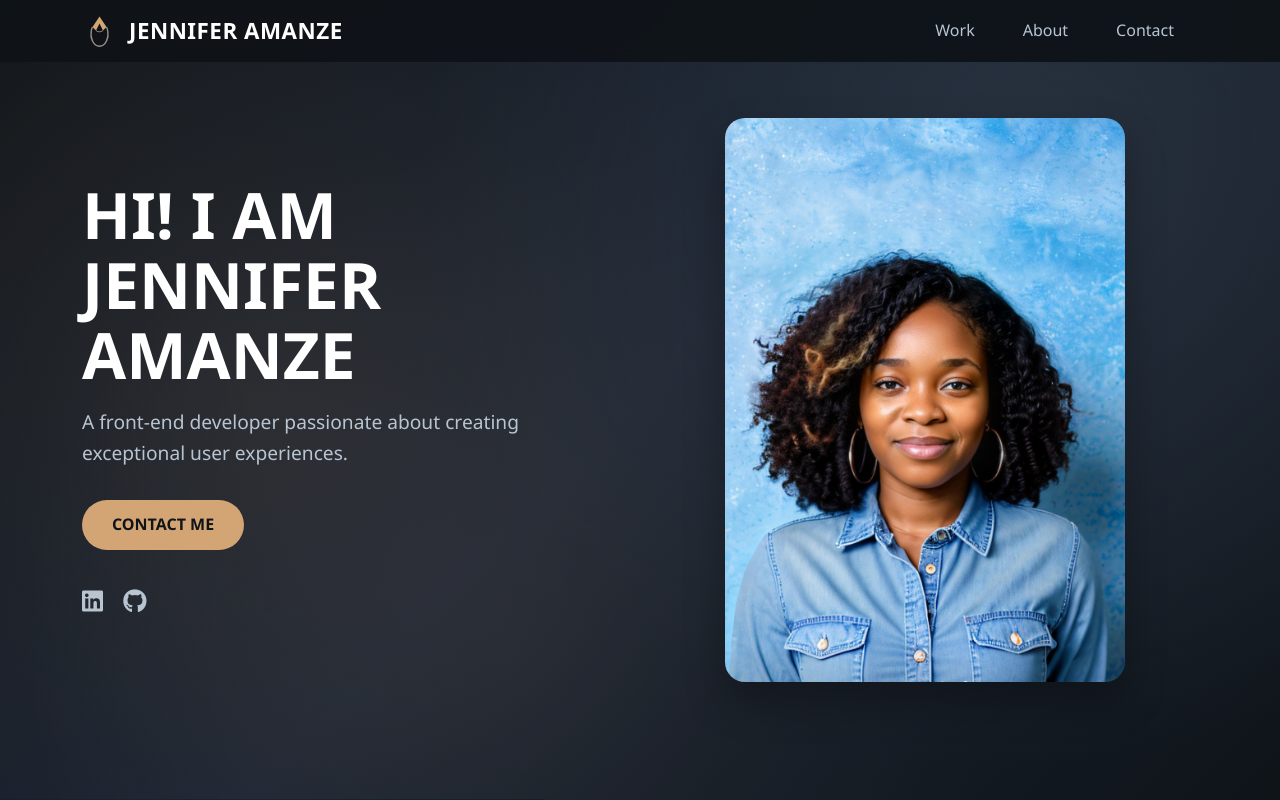
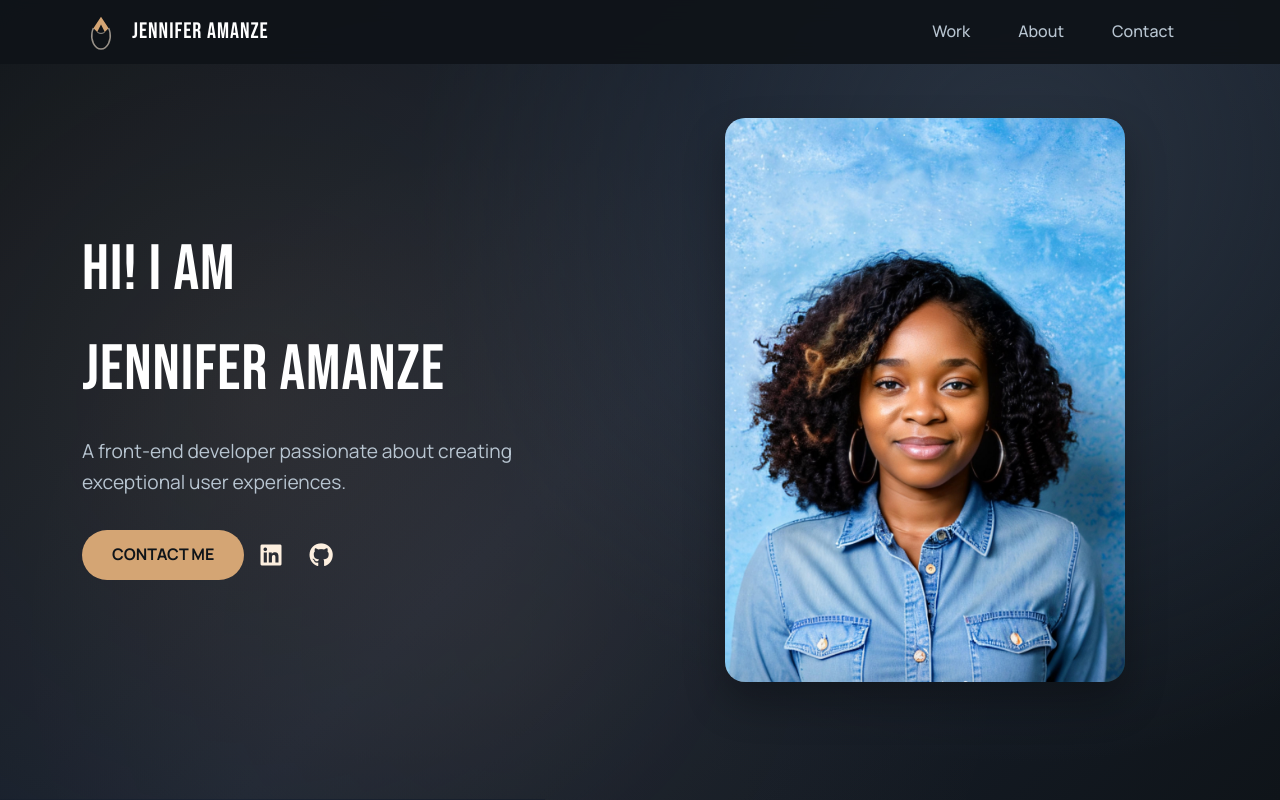
Before and after one commit to jenniferamanze/Personal-Portfolio-Project, a plain HTML site: page index.html in a window 1280 px wide. Shown: the top 800 px of the page. Drawn offline with nearby package versions, Linux system fonts and the light colour scheme.

Commit message:
Initial Commit
The commit

```diff
--- a/Styles/style.css
+++ b/Styles/style.css
@@ -15,7 +15,7 @@
 }
 
 body {
-    font-family: 'Segoe UI', Tahoma, Geneva, Verdana, sans-serif;
+    font-family: 'Manrope', 'Segoe UI', Tahoma, Geneva, Verdana, sans-serif;
     background: var(--dark-bg);
     color: var(--text-light);
     line-height: 1.6;
@@ -67,8 +67,8 @@ body {
 }
 
 .brand-logo {
-    width: 35px;
-    height: 35px;
+    width: 38px;
+    height: 38px;
     transition: transform 0.3s ease;
 }
 
@@ -76,6 +76,7 @@ body {
     font-weight: 700;
     font-size: 1.4rem;
     letter-spacing: 0.5px;
+    line-height: 1.2 !important;
 }
 
 .navbar-brand:hover .brand-logo {
@@ -134,11 +135,11 @@ body {
 }
 
 .social-links {
-    margin-top: 2rem;
+    margin-top: 0rem;
 }
 
 .social-links a {
-    color: var(--text-muted);
+    color: var(--text-light);
     font-size: 1.5rem;
     margin-right: 1rem;
     transition: color 0.3s ease;
@@ -146,6 +147,28 @@ body {
 
 .social-links a:hover {
     color: var(--primary-color);
+}
+
+.hero-content .social-links {
+    display: flex;
+    align-items: center;
+    gap: 12px; /* Adjust for more/less space between icons */
+    margin-bottom: 0;
+}
+
+.hero-content .social-links a {
+    font-size: 1.5rem; /* Make icons a bit larger */
+    color: #fdefdf;
+    transition: color 0.2s;
+}
+
+.hero-content .social-links a:hover {
+    color: var(--primary-color); /* Or any accent color */
+}
+
+.hero-content .btn-primary-custom {
+    display: flex;
+    align-items: center;
 }
 
 .hero-image {
@@ -169,6 +192,26 @@ body {
     font-weight: 700;
     margin-bottom: 3rem;
     text-align: left;
+}
+
+/* Apply Bebas Neue to specific headings and navbar brand */
+.navbar .brand-text,
+.hero-content h1,
+.section-title,
+#about .section-title,
+#contact .section-title {
+    font-family: 'Bebas Neue', Arial, sans-serif;
+    font-weight: 400;
+    line-height: 100px;
+    letter-spacing: 1px;
+}
+
+/* Optional: Adjust for better appearance on smaller screens */
+@media (max-width: 768px) {
+    .hero-content h1,
+    .section-title {
+        line-height: 1.1;
+    }
 }
 
 /* Project Cards */
@@ -213,7 +256,7 @@ body {
 }
 
 .project-description {
-    color: var(--text-muted);
+    color: var(--text-light);
     margin-bottom: 1.5rem;
 }
 
@@ -289,7 +332,7 @@ body {
     background: var(--dark-bg);
     padding: 2rem 0;
     text-align: center;
-    color: var(--text-muted);
+
 }
 
 /* Logo Styling */
--- a/index.html
+++ b/index.html
@@ -6,7 +6,9 @@
     <title>Jennifer Amanze - Frontend Developer</title>
     <link href="https://cdn.jsdelivr.net/npm/bootstrap@5.3.7/dist/css/bootstrap.min.css" rel="stylesheet" integrity="sha384-LN+7fdVzj6u52u30Kp6M/trliBMCMKTyK833zpbD+pXdCLuTusPj697FH4R/5mcr" crossorigin="anonymous">
     <link href="https://cdnjs.cloudflare.com/ajax/libs/font-awesome/6.4.0/css/all.min.css" rel="stylesheet">
+    <link href="https://fonts.googleapis.com/css2?family=Bebas+Neue&family=Manrope:wght@400;500;700&display=swap" rel="stylesheet">
     <link rel="stylesheet" href="Styles/style.css">
+
     </head>
     <body>
         <!-- Navigation -->
@@ -41,10 +43,12 @@
                     <div class="hero-content">
                         <h1>HI! I AM<br>JENNIFER AMANZE</h1>
                         <p class="subtitle">A front-end developer passionate about creating exceptional user experiences.</p>
-                        <a href="#contact" class="btn-primary-custom">CONTACT ME</a>
-                        <div class="social-links">
-                            <a href="https://www.linkedin.com/in/jenniferamanze"><i class="fab fa-linkedin"></i></a>
-                            <a href="https://github.com/jenniferamanze"><i class="fab fa-github"></i></a>
+                        <div class="d-flex align-items-center gap-3 mt-3">
+                            <a href="#contact" class="btn-primary-custom mb-0">CONTACT ME</a>
+                            <div class="social-links mb-0">
+                                <a href="https://www.linkedin.com/in/jenniferamanze"><i class="fab fa-linkedin"></i></a>
+                                <a href="https://github.com/jenniferamanze"><i class="fab fa-github"></i></a>
+                            </div>
                         </div>
                     </div>
                 </div>
@@ -74,7 +78,7 @@
     <section class="section bg-animated">
         <div class="container">
             <h2 class="section-title">FEATURED PROJECTS</h2>
-            <p class="text-muted mb-5">Here are some of the selected projects that showcase my passion for front-end development.</p>
+            <p>Here are some of the selected projects that showcase my passion for front-end development.</p>
 
             <div class="row">
                 <div class="col-lg-6">
```
